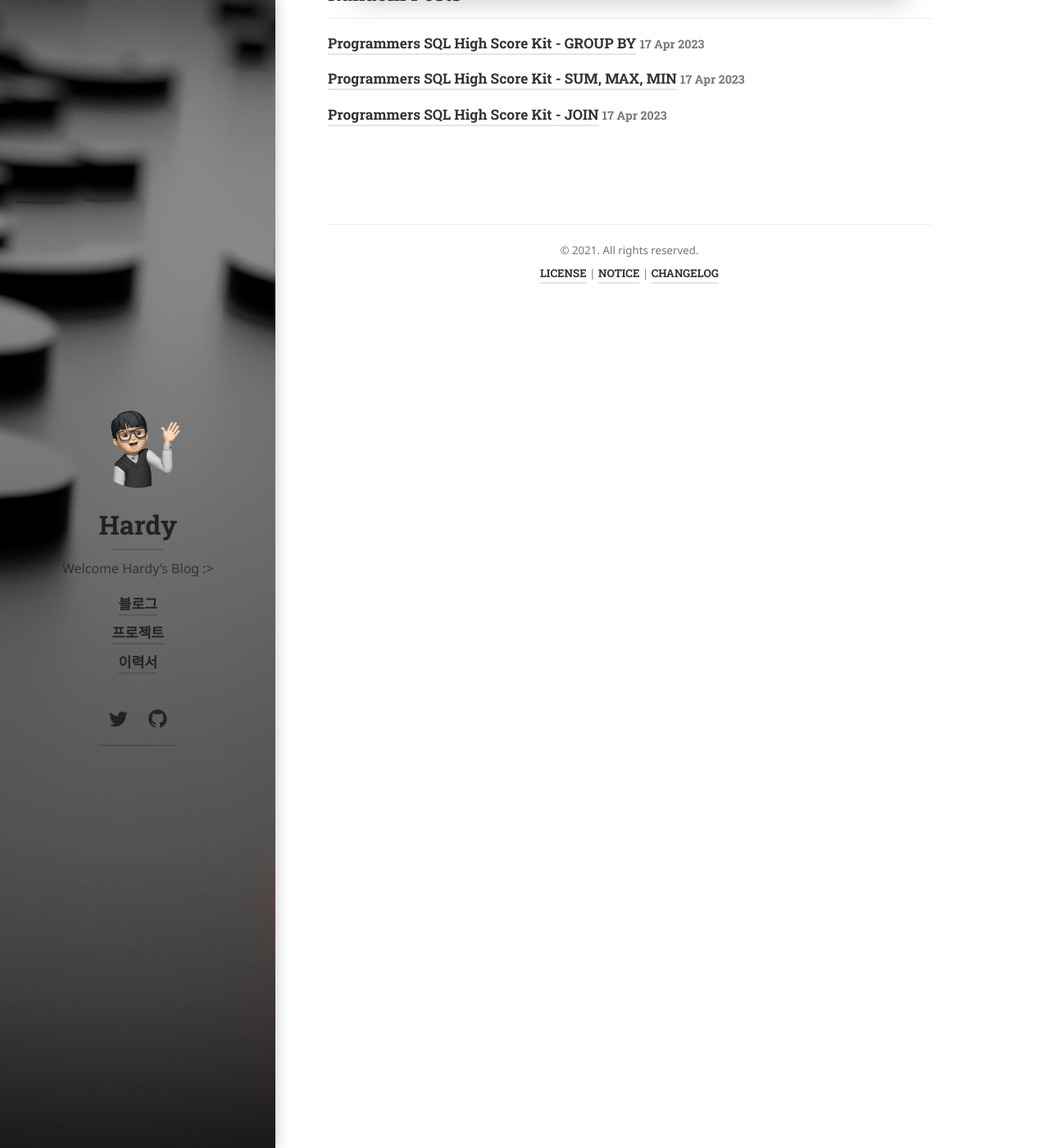
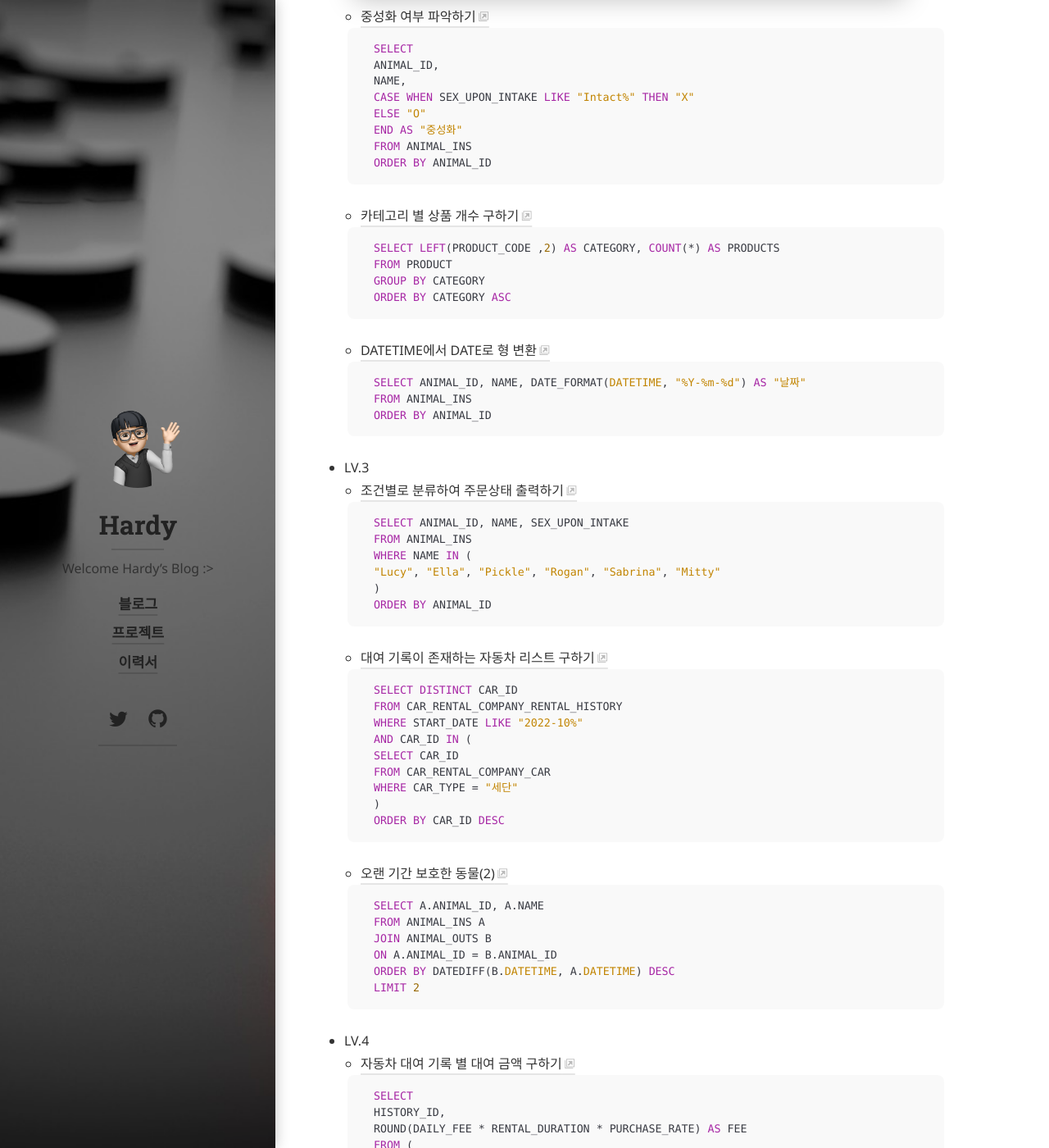
Before and after one commit to hardy716/hardy716.github.io, a Jekyll site: the page built from SQL/_posts/2023-04-17-프로그래머스-SQL-고득점-Kit-String,Date.md, in a window 1280 px wide and 1400 px high, scrolled down 2213 px. Shown: the whole window at 82% size. Built offline with Jekyll 4.4.1, drawn with Linux system fonts in a browser that asks for light colours; cached includes are drawn as plain includes; nearby versions of some CDN libraries; some web fonts are replaced; library files that are not in the unit come from our copies; some of the changed text lies outside the part shown.

Commit message:
blog post:

````diff
--- a/SQL/_posts/2023-04-17-프로그래머스-SQL-고득점-Kit-String,Date.md
+++ b/SQL/_posts/2023-04-17-프로그래머스-SQL-고득점-Kit-String,Date.md
@@ -23,7 +23,148 @@ invert_sidebar: true
 ## String, Date
 
 - LV.1
-    - []()
+    - [특정 옵션이 포함된 자동차 리스트 구하기](https://school.programmers.co.kr/learn/courses/30/lessons/157343)
     ```sql
+    SELECT *
+    FROM CAR_RENTAL_COMPANY_CAR
+    WHERE OPTIONS LIKE "%네비게이션%"
+    ORDER BY CAR_ID DESC
+    ```
+    - [자동차 대여 기록에서 장기/단기 대여 구분하기](https://school.programmers.co.kr/learn/courses/30/lessons/151138)
+    ```sql
+    SELECT
+        HISTORY_ID,
+        CAR_ID,
+        DATE_FORMAT(START_DATE, "%Y-%m-%d") AS START_DATE,
+        DATE_FORMAT(END_DATE, "%Y-%m-%d") AS END_DATE,
+        CASE WHEN DATEDIFF(END_DATE, START_DATE) >= 29 THEN "장기 대여"
+        ELSE "단기 대여"
+        END AS RENT_TYPE
+    FROM CAR_RENTAL_COMPANY_RENTAL_HISTORY
+    WHERE START_DATE LIKE "2022-09%"
+    ORDER BY HISTORY_ID DESC;
+    ```
 
+- LV.2
+    - [자동차 평균 대여 기간 구하기](https://school.programmers.co.kr/learn/courses/30/lessons/157342)
+    ```sql
+    SELECT ANIMAL_ID, NAME, SEX_UPON_INTAKE
+    FROM ANIMAL_INS
+    WHERE NAME IN (
+        "Lucy", "Ella", "Pickle", "Rogan", "Sabrina", "Mitty"
+    )
+    ORDER BY ANIMAL_ID
     ```
+    - [루시와 엘라 찾기](https://school.programmers.co.kr/learn/courses/30/lessons/59046)
+    ```sql
+    SELECT ANIMAL_ID, NAME, SEX_UPON_INTAKE
+    FROM ANIMAL_INS
+    WHERE NAME IN (
+        "Lucy", "Ella", "Pickle", "Rogan", "Sabrina", "Mitty"
+    )
+    ORDER BY ANIMAL_ID
+    ```
+    - [이름에 el이 들어가는 동물 찾기](https://school.programmers.co.kr/learn/courses/30/lessons/59047)
+    ```sql
+    SELECT ANIMAL_ID, NAME
+    FROM ANIMAL_INS
+    WHERE ANIMAL_TYPE = "Dog"
+        AND NAME LIKE "%EL%"
+    ORDER BY NAME
+    ```
+    - [중성화 여부 파악하기](https://school.programmers.co.kr/learn/courses/30/lessons/59409)
+    ```sql
+    SELECT
+        ANIMAL_ID,
+        NAME,
+        CASE WHEN SEX_UPON_INTAKE LIKE "Intact%" THEN "X"
+        ELSE "O"
+        END AS "중성화"
+    FROM ANIMAL_INS
+    ORDER BY ANIMAL_ID
+    ```
+    - [카테고리 별 상품 개수 구하기](https://school.programmers.co.kr/learn/courses/30/lessons/131529)
+    ```sql
+    SELECT LEFT(PRODUCT_CODE ,2) AS CATEGORY, COUNT(*) AS PRODUCTS
+    FROM PRODUCT
+    GROUP BY CATEGORY
+    ORDER BY CATEGORY ASC
+    ```
+    - [DATETIME에서 DATE로 형 변환](https://school.programmers.co.kr/learn/courses/30/lessons/59414)
+    ```sql
+    SELECT ANIMAL_ID, NAME, DATE_FORMAT(DATETIME, "%Y-%m-%d") AS "날짜"
+    FROM ANIMAL_INS
+    ORDER BY ANIMAL_ID
+    ```
+
+- LV.3
+    - [조건별로 분류하여 주문상태 출력하기](https://school.programmers.co.kr/learn/courses/30/lessons/131113)
+    ```sql
+    SELECT ANIMAL_ID, NAME, SEX_UPON_INTAKE
+    FROM ANIMAL_INS
+    WHERE NAME IN (
+        "Lucy", "Ella", "Pickle", "Rogan", "Sabrina", "Mitty"
+    )
+    ORDER BY ANIMAL_ID
+    ```
+    - [대여 기록이 존재하는 자동차 리스트 구하기](https://school.programmers.co.kr/learn/courses/30/lessons/157341)
+    ```sql
+    SELECT DISTINCT CAR_ID
+    FROM CAR_RENTAL_COMPANY_RENTAL_HISTORY
+    WHERE START_DATE LIKE "2022-10%"
+        AND CAR_ID IN (
+        SELECT CAR_ID
+        FROM CAR_RENTAL_COMPANY_CAR
+        WHERE CAR_TYPE = "세단"
+    )
+    ORDER BY CAR_ID DESC
+    ```
+    - [오랜 기간 보호한 동물(2)](https://school.programmers.co.kr/learn/courses/30/lessons/59411)
+    ```sql
+    SELECT A.ANIMAL_ID, A.NAME
+    FROM ANIMAL_INS A
+    JOIN ANIMAL_OUTS B
+    ON A.ANIMAL_ID = B.ANIMAL_ID
+    ORDER BY DATEDIFF(B.DATETIME, A.DATETIME) DESC
+    LIMIT 2
+    ```
+
+- LV.4
+    - [자동차 대여 기록 별 대여 금액 구하기](https://school.programmers.co.kr/learn/courses/30/lessons/151141)
+    ```sql
+    SELECT
+        HISTORY_ID,
+        ROUND(DAILY_FEE * RENTAL_DURATION * PURCHASE_RATE) AS FEE
+    FROM (
+        SELECT
+            A.HISTORY_ID,
+            B.DAILY_FEE,
+            (DATEDIFF(A.END_DATE, A.START_DATE) + 1) AS RENTAL_DURATION,
+            CASE WHEN (DATEDIFF(A.END_DATE, A.START_DATE) + 1) < 7 THEN 1
+            WHEN (DATEDIFF(A.END_DATE, A.START_DATE) + 1) < 30 THEN 0.95
+            WHEN (DATEDIFF(A.END_DATE, A.START_DATE) + 1) < 90 THEN 0.92
+            ELSE 0.85
+            END AS PURCHASE_RATE
+        FROM CAR_RENTAL_COMPANY_RENTAL_HISTORY A
+        JOIN CAR_RENTAL_COMPANY_CAR B
+        ON A.CAR_ID = B.CAR_ID
+        WHERE B.CAR_TYPE = "트럭"
+    ) A
+    ORDER BY FEE DESC, HISTORY_ID DESC
+    ```
+    - [취소되지 않은 진료 예약 조회하기](https://school.programmers.co.kr/learn/courses/30/lessons/132204)
+    ```sql
+    SELECT
+        A.APNT_NO,
+        B.PT_NAME,
+        A.PT_NO,
+        A.MCDP_CD,
+        C.DR_NAME,
+        A.APNT_YMD
+    FROM APPOINTMENT A
+    JOIN PATIENT B ON A.PT_NO = B.PT_NO
+    JOIN DOCTOR C ON A.MDDR_ID = C.DR_ID
+    WHERE A.APNT_CNCL_YN = "N"
+        AND A.APNT_YMD LIKE "2022-04-13%"
+    ORDER BY APNT_YMD ASC
+    ```
````
